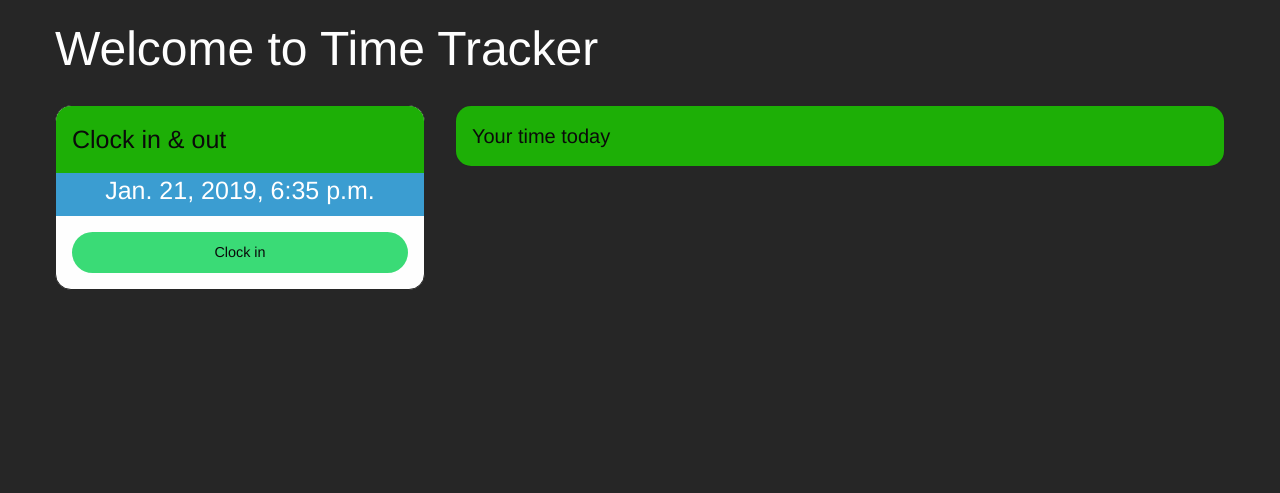
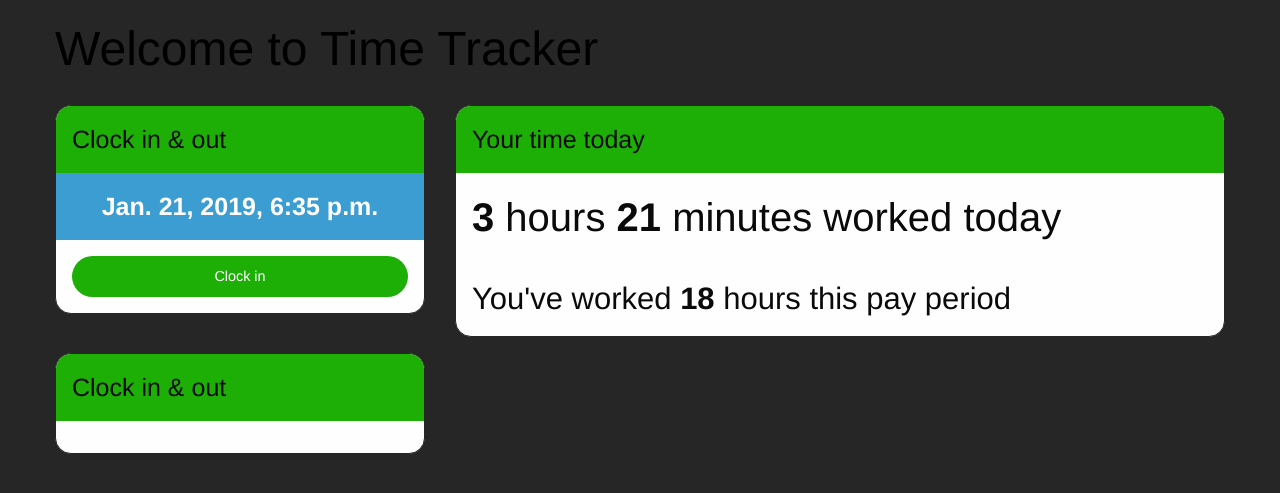
Before and after one commit to Pactionly/TimeTracker, a Django app: page / in a window 1280 px wide. Shown: the part 55-548 px from the top of the page. Run offline with Django 3.2, Linux system fonts and the light colour scheme; the visitor is signed in with stand-in values (Sample User, id 1); some libraries are stand-ins or nearby versions.

Commit message:
Refined info cards and added Calendar card placeholder

```diff
--- a/TimeTracker/myapp/static/css/app.css
+++ b/TimeTracker/myapp/static/css/app.css
@@ -3,7 +3,7 @@ body {
 }
 
 h1 {
-  color: #fefefe;
+  color: #000000;
 }
 
 .button {
@@ -21,6 +21,7 @@ h1 {
   color: #FFFFFF;
   background-color: #1daf06;
 }
+
 .top-bar {
   background-color:#000000;
   color:#FFFFFF;
--- a/TimeTracker/myapp/templates/index.html
+++ b/TimeTracker/myapp/templates/index.html
@@ -5,51 +5,64 @@
   <div class="grid-container">
 
     {% if user.is_authenticated %}
+
+    <!-- Banner -->
     <div class="grid-y grid-padding-y">
       <div class="cell small-12 medium-12 large-12 offset-2">
         <h1>Welcome to Time Tracker</h1>
       </div>
     </div>
+
+    <!-- Info cards -->
     <div class="grid-x grid-padding-x">
+
+      <!-- Clock in and out -->
       <div class="cell large-4 small-12">
         <div class="card">
           <div class="card-divider">
             <h4>Clock in & out</h4>
           </div>
-            <div style="background: #3B9DD1;">
-              <h4 class="text-center" style="color: white;">{{ now }}</h4>
+          <div class="card-section" style="background: #3B9DD1;">
+            <h4 class="text-center" style="color: white;"><strong>{{ now }}</strong></h4>
           </div>
           <div class="card-section">
-              <button type="button" class="success button expanded">Clock in</button>
+            <button type="button" class="button expanded">Clock in</button>
           </div>
           <!-- <img src="{% static "media/timesheet.png" %}"> -->
         </div>
       </div>
+
+      <!-- Current working time -->
       <div class="cell large-8 small-12">
         <div class="card">
           <div class="card-divider">
-              <h5>Your time today</h5>
+            <h4>Your time today</h4>
           </div>
-            <!-- <img src="{% static "media/timesheet.png" %}"> -->
+          <div class="card-section">
+            <h2><strong>3</strong> hours <strong>21</strong> minutes worked today</h2>
+          </div>
+
+          <div class="card-section">
+            <h3>You've worked <strong>18</strong> hours this pay period</h3>
           </div>
         </div>
-        <!-- <div class="cell">
+      </div>
+
+      <!-- Calendar Events -->
+      <div class="cell large-4 small-12">
         <div class="card">
           <div class="card-divider">
-              <h4>Calendar</h4>
+            <h4>Clock in & out</h4>
           </div>
-            <img src="{% static "media/calendar.png" %}">
+          <div class="card-section">
+
           </div>
         </div>
-        <div class="cell">
-          <div class="card">
-            <div class="card-divider">
-              <h4>Profile</h4>
       </div>
-            <img src="{% static "media/profile.png" %}">
+
     </div>
-        </div> -->
   </div>
+
   {% else %}
   <div class="grid-y grid-padding-y">
     <div class="cell small-12 medium-12 large-12 offset-2">
```
Lines whose indentation alone changed are shown as unchanged.
